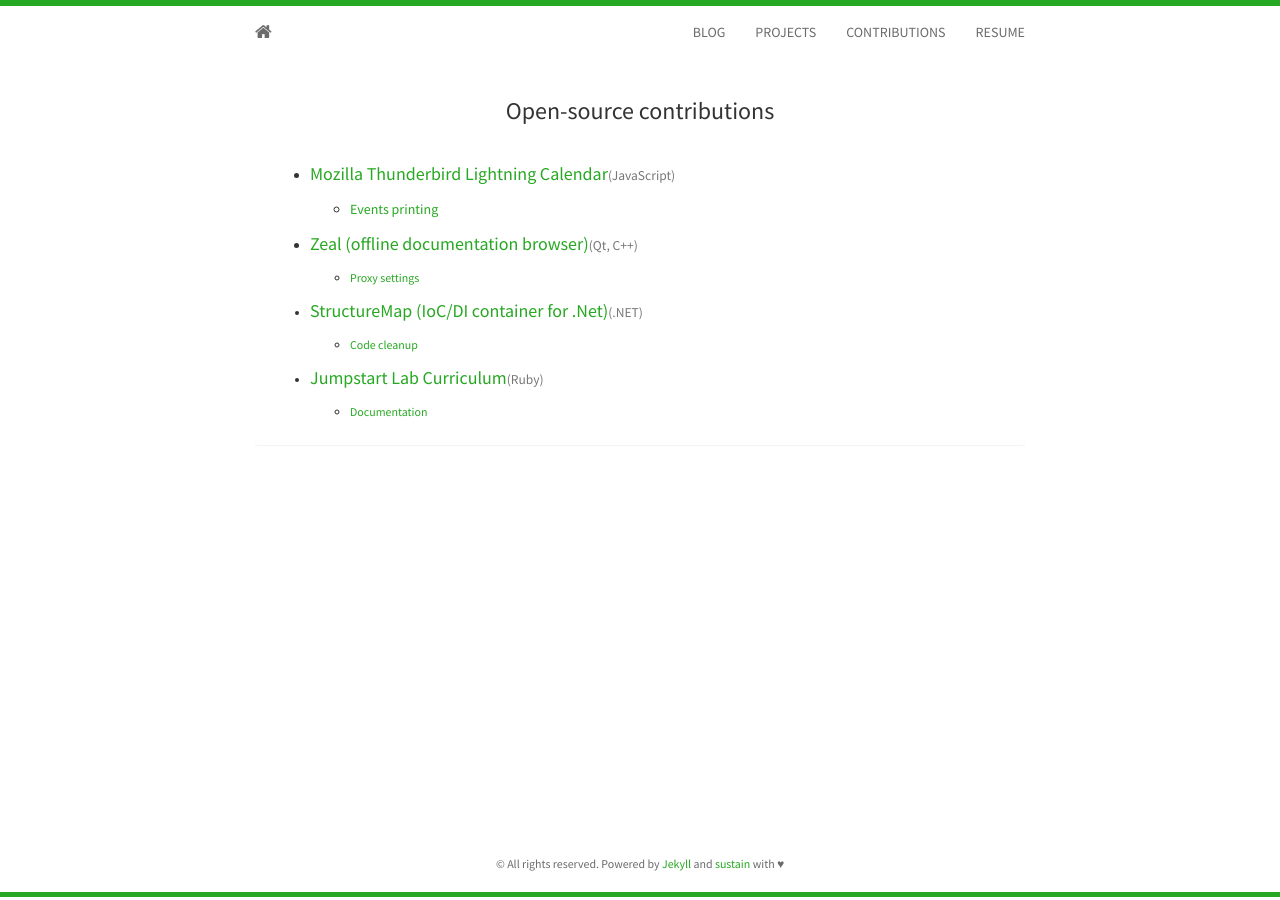
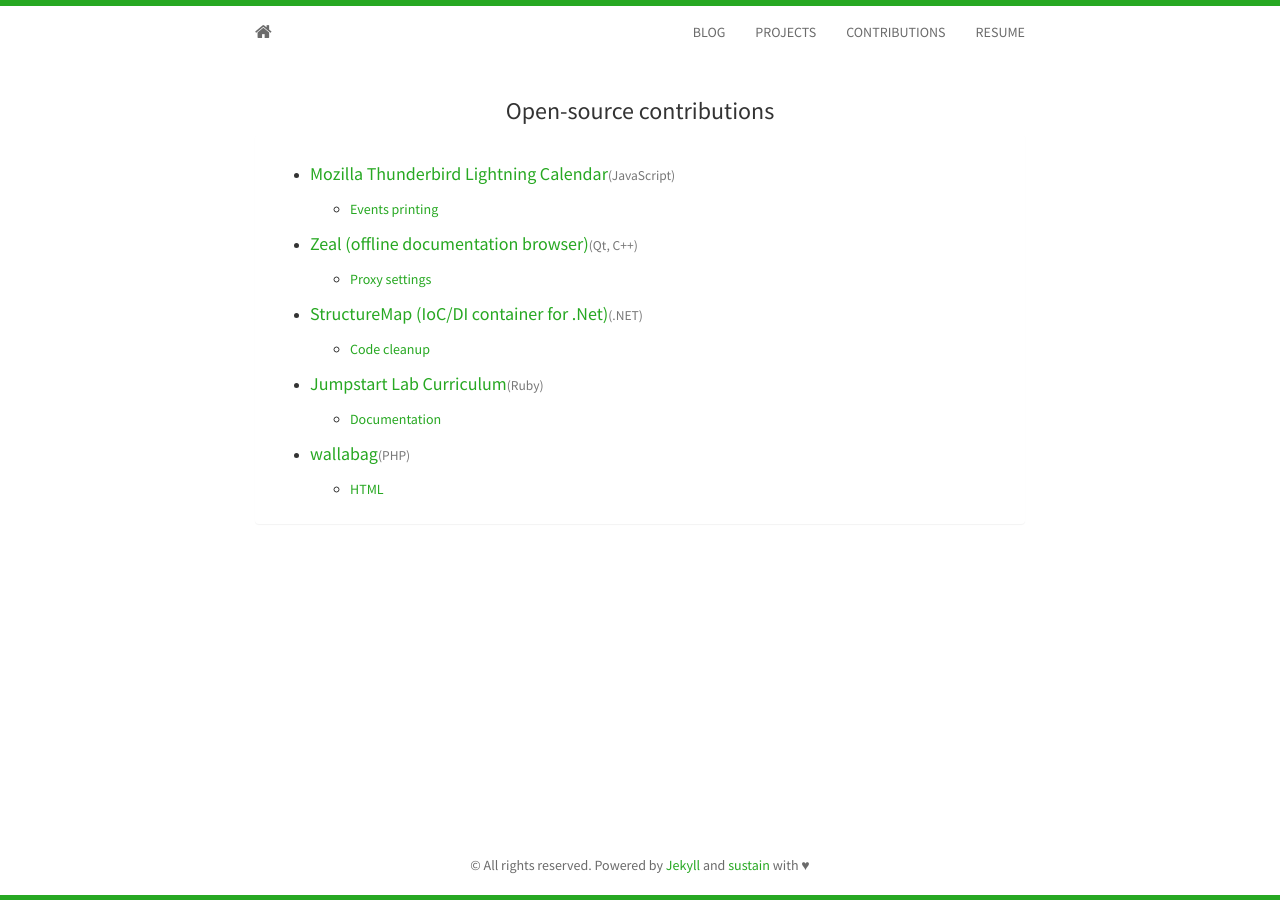
Before and after one commit to merwan/merwan.github.io, a Jekyll site: the page built from contributions.html, in a window 1280 px wide. Built offline with Jekyll 4.4.1, drawn with Linux system fonts in a browser that asks for light colours; nearby versions of some CDN libraries.

Commit message:
Add contribution to wallabag

```diff
--- a/contributions.html
+++ b/contributions.html
@@ -15,7 +15,7 @@
             <li><a href="https://bugzilla.mozilla.org/show_bug.cgi?id=373562">Events printing</a></li>
           </ul>
           <li>
-            <h5><a href="https://zealdocs.org/">Zeal (offline documentation browser)</a><small>(Qt, C++)</h5>
+            <h5><a href="https://zealdocs.org/">Zeal (offline documentation browser)</a><small>(Qt, C++)</small></h5>
           </li>
           <ul>
             <li><a href="https://github.com/zealdocs/zeal/pull/41">Proxy settings</a></li>
@@ -26,16 +26,20 @@
           <ul>
             <li><a href="https://github.com/structuremap/structuremap/pull/87">Code cleanup</a></li>
           </ul>
-          </li>
           <li>
             <h5><a href="https://github.com/turingschool/curriculum">Jumpstart Lab Curriculum</a><small>(Ruby)</small></h5>
           </li>
           <ul>
             <li><a href="https://github.com/turingschool/curriculum/pulls?q=is:pr+author:merwan">Documentation</a></li>
           </ul>
+          <li>
+            <h5><a href="https://www.wallabag.org/">wallabag</a><small>(PHP)</small></h5>
+          </li>
+          <ul>
+            <li><a href="https://github.com/wallabag/wallabag/pull/2069">HTML</a></li>
+          </ul>
         </li>
       </ul>
     </div>
   </div>
-  </div>
 </section>
```
Lines whose indentation alone changed are shown as unchanged.
